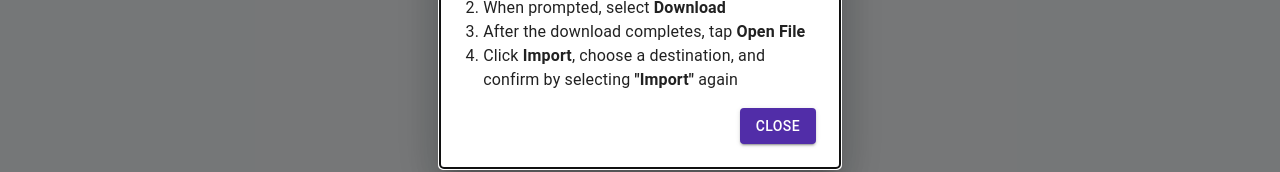
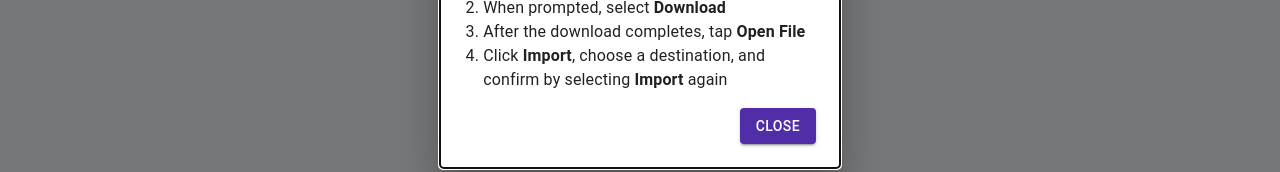
Before and after one commit to Omyaasree/Kiki-s-Connect, a Next.js app in the folder kikis-connect/: page / in a window 1280 px wide. Shown: the part 517-689 px from the top of the page. Built offline with nearby package versions, Linux system fonts and the light colour scheme; no server answers; the database is empty.

Commit message:
fixed paranthesis

```diff
--- a/kikis-connect/app/page.js
+++ b/kikis-connect/app/page.js
@@ -78,7 +78,7 @@ function HelpDialog({ open, onClose }) {
             <li>Click <strong>Add to Contacts</strong> below</li>
             <li>When prompted, select <strong>Download</strong></li>
             <li>After the download completes, tap <strong>Open File</strong></li>
-            <li>Click <strong>Import</strong>, choose a destination, and confirm by selecting <strong>"Import"</strong> again</li>
+            <li>Click <strong>Import</strong>, choose a destination, and confirm by selecting <strong>Import</strong> again</li>
           </ol>
         </Typography>
 
```
